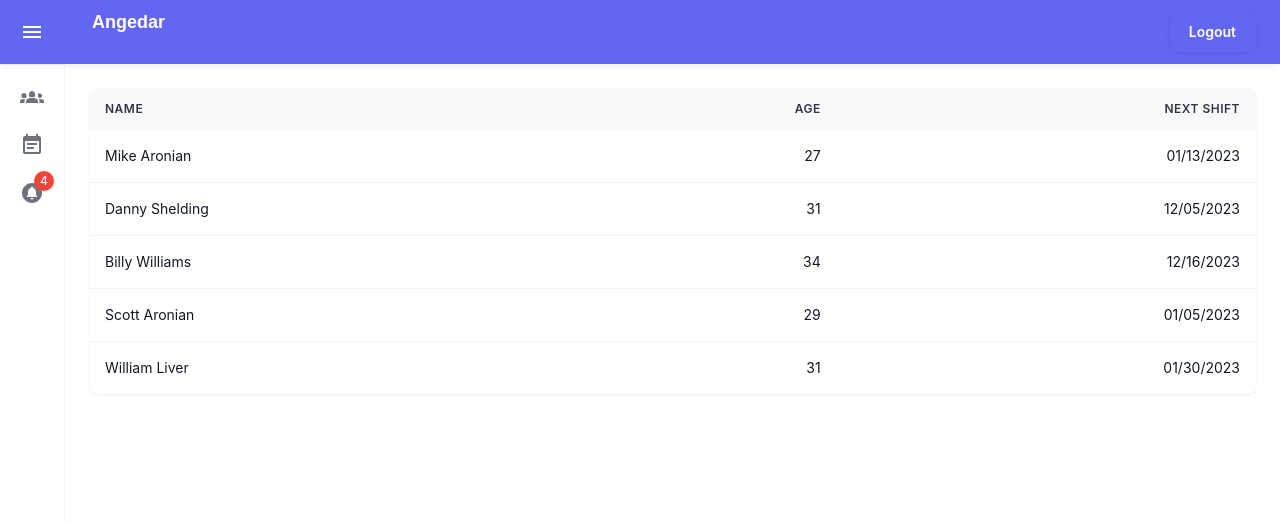
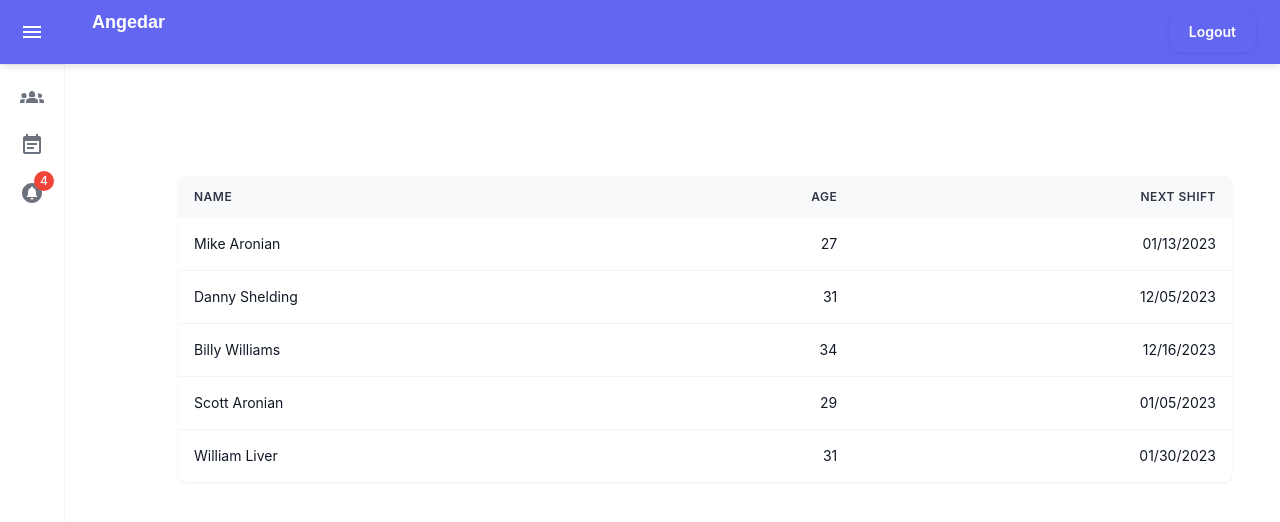
Before and after one commit to aronianm/agendar_frontend, a Next.js app: page /team in a window 1280 px wide. Shown: the top 522 px of the page. Built offline with nearby package versions, Linux system fonts and the light colour scheme; sample sign-in values are in the browser's storage.

Commit message:
signout
User can signout

```diff
--- a/src/contexts/auth-context.js
+++ b/src/contexts/auth-context.js
@@ -156,6 +156,7 @@ export const AuthProvider = (props) => {
   };
 
   const signOut = () => {
+    sessionStorage['authenticated'] = false
     dispatch({
       type: HANDLERS.SIGN_OUT
     });
--- a/src/pages/team/index.js
+++ b/src/pages/team/index.js
@@ -8,7 +8,7 @@ import TableHead from '@mui/material/TableHead';
 import TableRow from '@mui/material/TableRow';
 import Paper from '@mui/material/Paper';
 import { getRandomDate, formatAsMMDDYYYY } from "@/helpers/time";
-
+import {Layout as DashboardLayout} from '../../layouts/layout'
 
 function createData(name, age, nextShift) {
   return { name, age,  nextShift };
@@ -24,7 +24,7 @@ const rows = [
   createData('William Liver', 31, new Date('1/30/2023')),
 ];
 
-export default () => {
+const Page = () => {
     return <Box>
                 <LoggedInNavigation>
                 <TableContainer component={Paper}>
@@ -59,3 +59,11 @@ export default () => {
                 </LoggedInNavigation>
             </Box>
 }
+
+Page.getLayout = (page) => (
+    <DashboardLayout>
+      {page}
+    </DashboardLayout>
+  );
+
+  export default Page;
```
